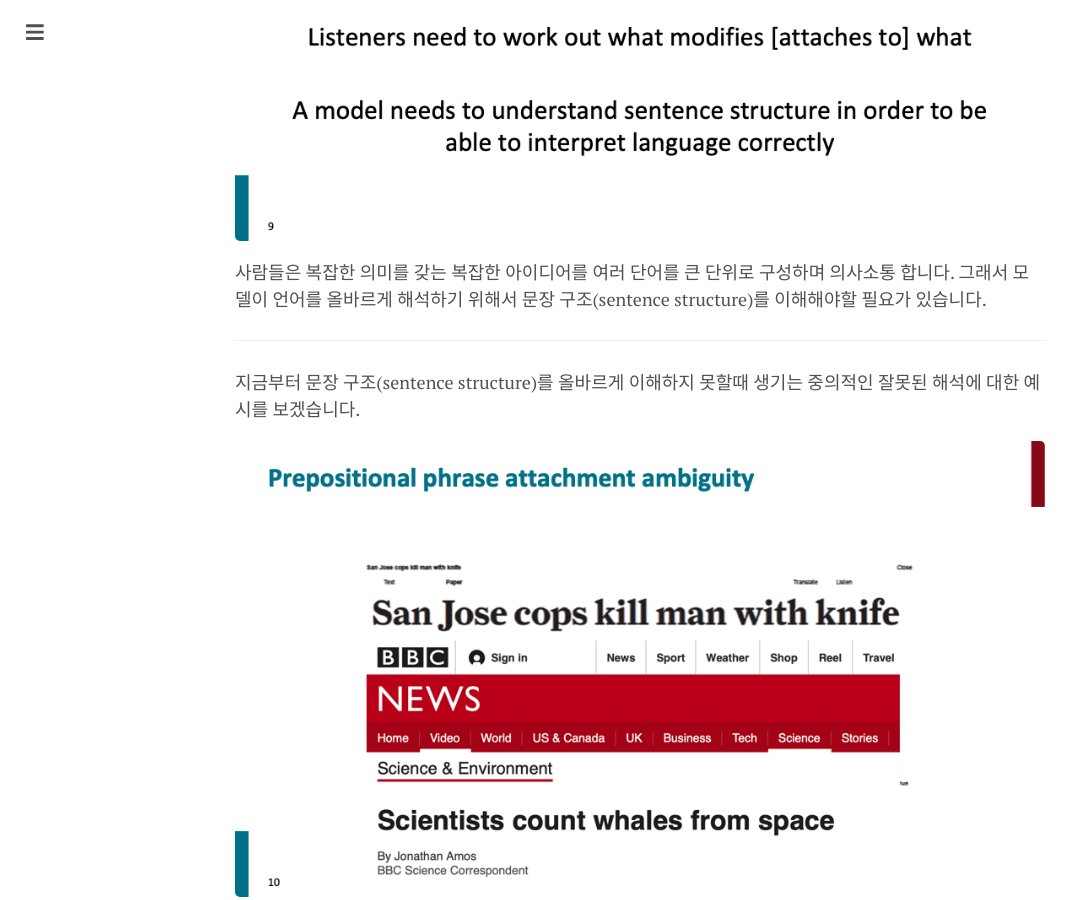
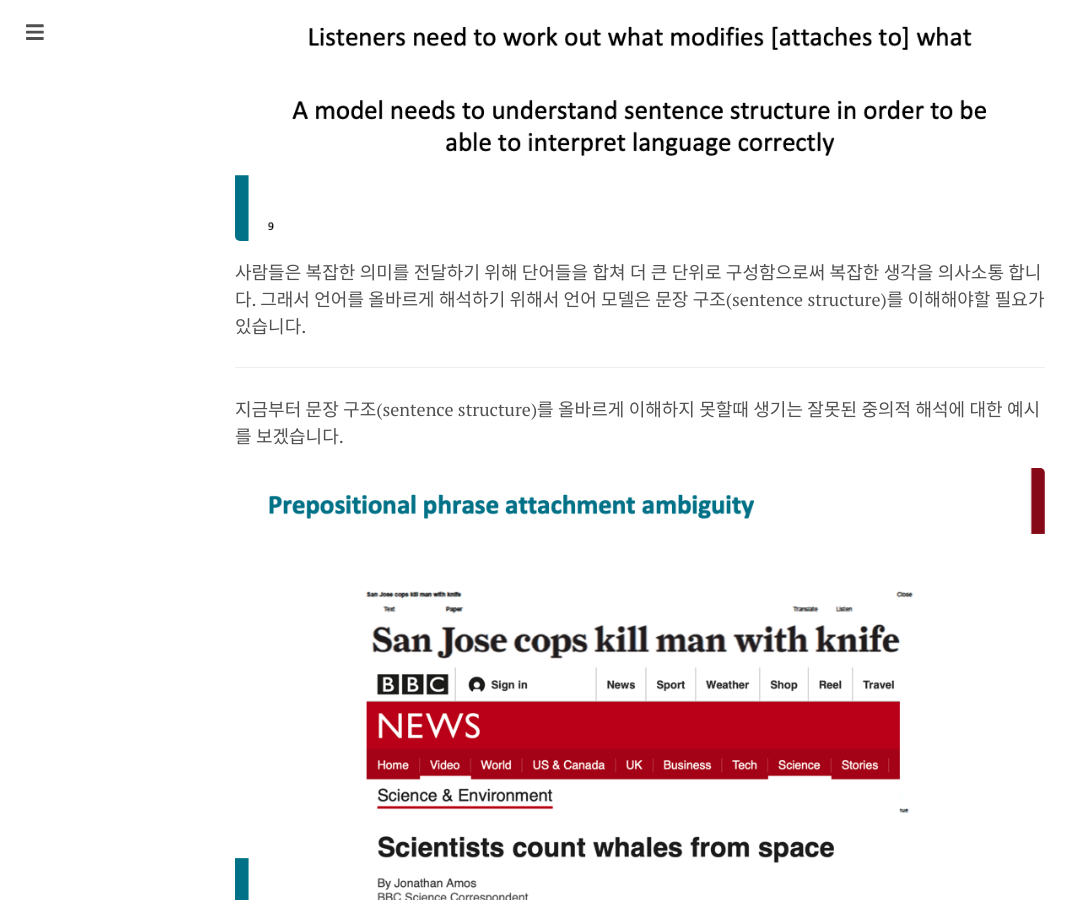
Before and after one commit to changhyeonnam/changhyeonnam.github.io, a Jekyll site: the page built from _posts/2021/2021-08-16-cs224N_lecture05.md, in a window 1280 px wide and 900 px high, scrolled down 3497 px. Shown: the whole window, without its empty margins (0-1082 px from the left). Built offline with Jekyll 4.4.1, drawn with Linux system fonts in a browser that asks for light colours; nearby versions of some CDN libraries; comment, search, counter and statistics services are not loaded; some of the changed text lies outside the part shown.

Commit message:
Update 2021-08-16-cs224N_lecture05.md

```diff
--- a/_posts/2021/2021-08-16-cs224N_lecture05.md
+++ b/_posts/2021/2021-08-16-cs224N_lecture05.md
@@ -52,11 +52,12 @@ Dependency structure의 기본적인 idea는 phrasal category의 set을 갖기
 
 ![Untitled 2.png](/images/2021/cs224n/lec05/lec5.png)
 
-사람들은 복잡한 의미를 갖는 복잡한 아이디어를 여러 단어를 큰 단위로 구성하며 의사소통 합니다. 그래서 모델이 언어를 올바르게 해석하기 위해서 문장 구조(sentence structure)를 이해해야할 필요가 있습니다.
+사람들은 복잡한 의미를 전달하기 위해 단어들을 합쳐 더 큰 단위로 구성함으로써 복잡한 생각을 의사소통 합니다.
+그래서 언어를 올바르게 해석하기 위해서 언어 모델은 문장 구조(sentence structure)를 이해해야할 필요가 있습니다.
 
 ---
 
-지금부터 문장 구조(sentence structure)를 올바르게 이해하지 못할때 생기는 중의적인 잘못된 해석에 대한 예시를 보겠습니다.
+지금부터 문장 구조(sentence structure)를 올바르게 이해하지 못할때 생기는 잘못된 중의적 해석에 대한 예시를 보겠습니다.
 
 ![Untitled 2.png](/images/2021/cs224n/lec05/lec6.png)
 
```
Also changed, not shown: other parts of _posts/2021/2021-08-16-cs224N_lecture05.md (+2 -2 lines).
